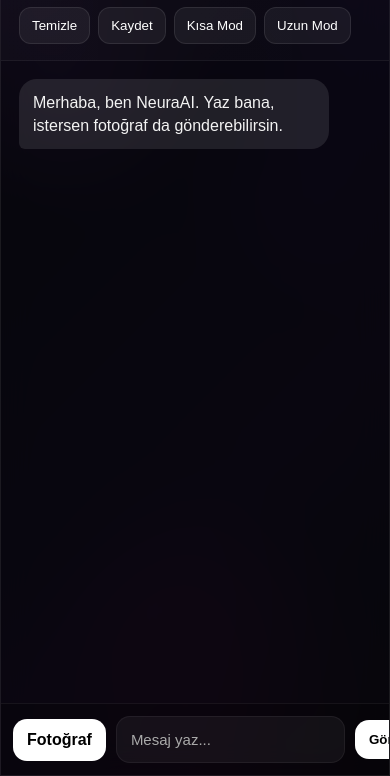
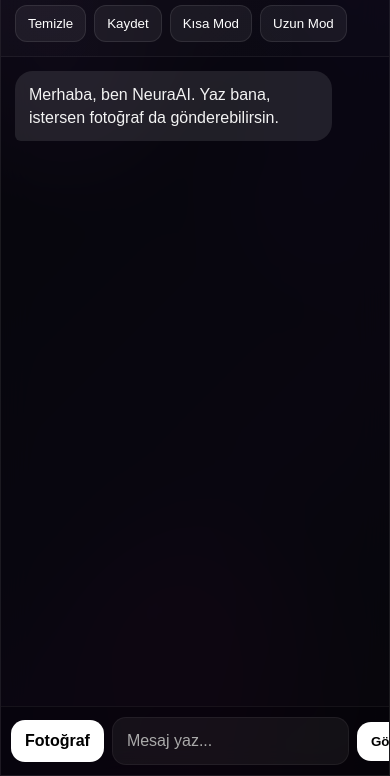
Before and after one commit to FFGok/NeuraAI, a plain HTML site: page index.html in a window 390 px wide. Shown: the part 68-844 px from the top of the page. Drawn offline with Linux system fonts and the light colour scheme.

Commit message:
Update index.html

```diff
--- a/index.html
+++ b/index.html
@@ -8,6 +8,11 @@
 <style>
 *{
   box-sizing:border-box;
+}
+
+html, body{
+  height:100%;
+  overflow:hidden;
 }
 
 body{
@@ -110,9 +115,12 @@ body::before{
   flex:1;
   overflow-y:auto;
   padding:18px;
+  padding-bottom:90px;
   display:flex;
   flex-direction:column;
   gap:12px;
+  -webkit-overflow-scrolling:touch;
+  scroll-behavior:smooth;
 }
 
 .chat::-webkit-scrollbar{
@@ -204,6 +212,10 @@ body::before{
   padding:12px;
   border-top:1px solid rgba(255,255,255,0.06);
   background:rgba(0,0,0,0.22);
+  position:sticky;
+  bottom:0;
+  z-index:5;
+  padding-bottom:calc(12px + env(safe-area-inset-bottom, 0px));
 }
 
 #input{
@@ -254,14 +266,38 @@ body::before{
 }
 
 @media (max-width:700px){
+  body{
+    align-items:stretch;
+  }
+
   .kutu{
     width:100%;
-    height:100vh;
+    max-width:none;
+    height:100dvh;
     border-radius:0;
   }
 
   .balon{
     max-width:88%;
+  }
+
+  .ust{
+    padding:14px;
+  }
+
+  .chat{
+    padding:14px;
+    padding-bottom:95px;
+  }
+
+  .alt{
+    padding:10px;
+    gap:8px;
+    padding-bottom:calc(10px + env(safe-area-inset-bottom, 0px));
+  }
+
+  #input{
+    font-size:16px;
   }
 }
 </style>
@@ -600,6 +636,10 @@ input.addEventListener("keydown", function(e){
   }
 });
 
+window.addEventListener("resize", () => {
+  chat.scrollTop = chat.scrollHeight;
+});
+
 yukleKayit();
 </script>
 </body>
```
